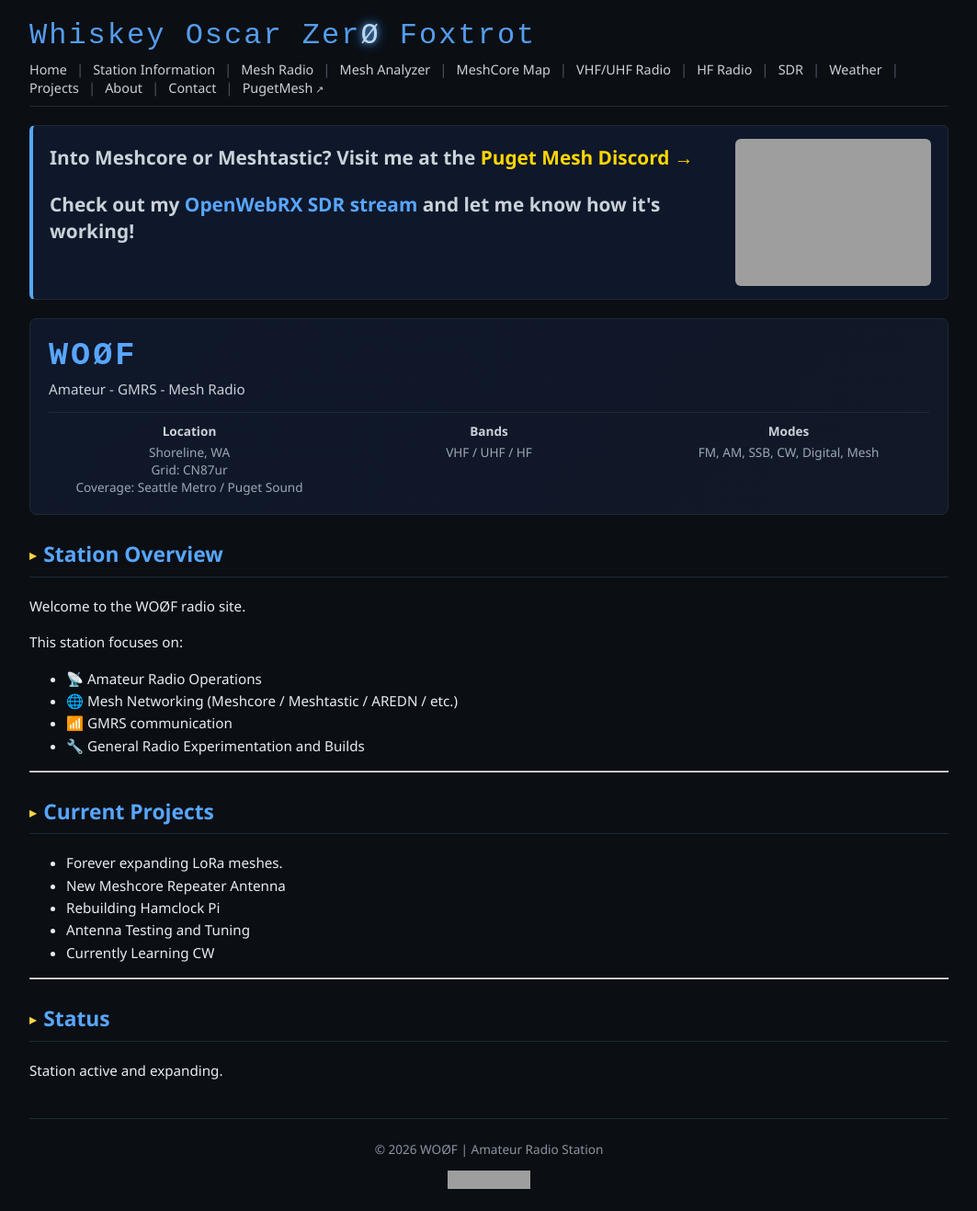
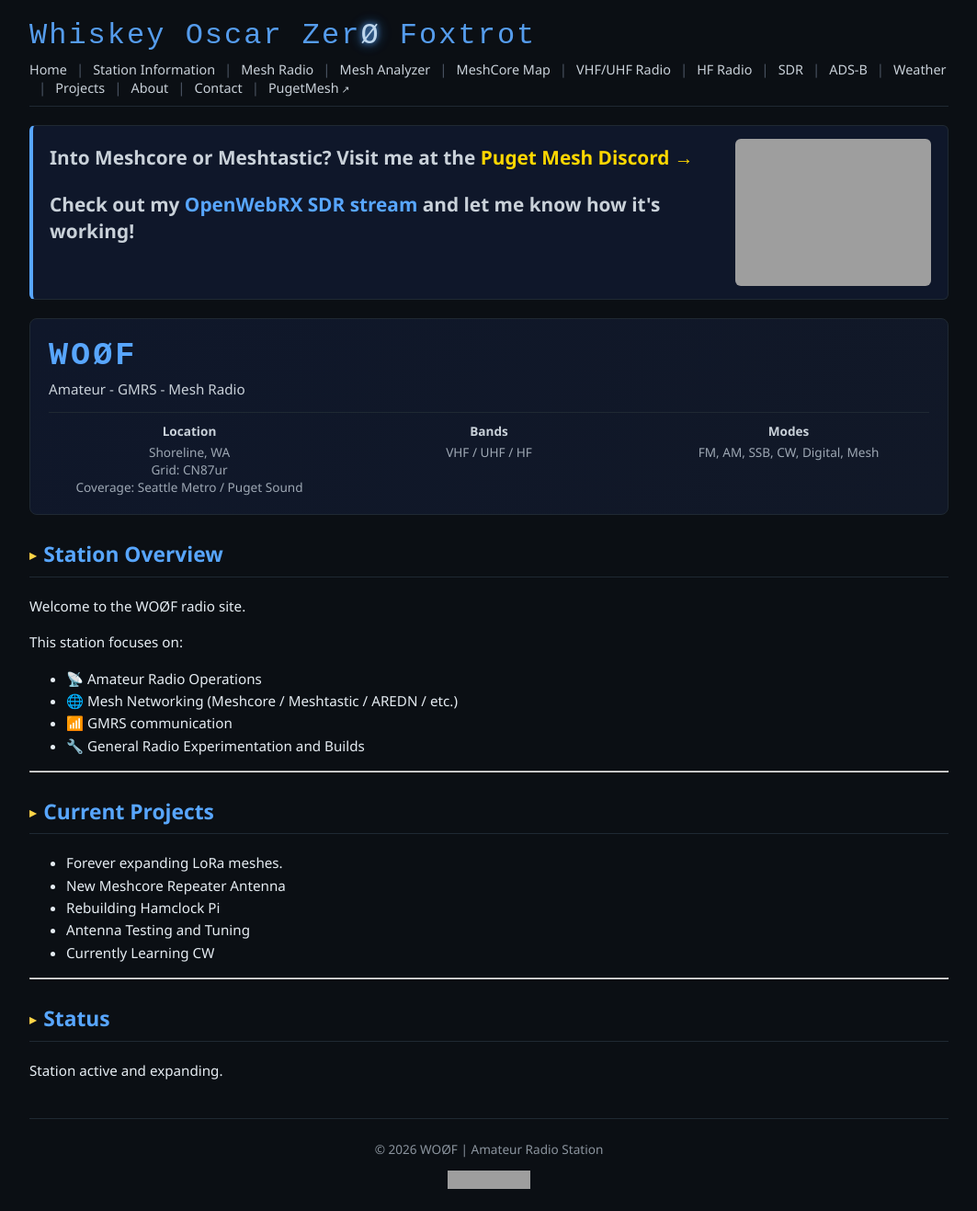
Before and after one commit to Lymitliss/Lymitliss.github.io, a Jekyll site: the page built from index.md, in a window 1280 px wide. Shown: the whole page at 92% size, without its empty margins (108-1171 px from the left). Built offline with Jekyll 4.4.1, drawn with Linux system fonts in a browser that asks for light colours; grey boxes are pictures that could not be loaded.

Commit message:
Update default.html

```diff
--- a/_layouts/default.html
+++ b/_layouts/default.html
@@ -56,6 +56,8 @@
         <a href="{{ '/hf-radio' | relative_url }}">HF Radio</a>
         <span class="nav-separator">|</span>
         <a href="{{ '/sdr' | relative_url }}">SDR</a>
+        <span class="nav-separator">|</span>
+        <a href="{{ '/adsb' | relative_url }}">ADS-B</a>
         <span class="nav-separator">|</span>
         <a href="{{ '/weather' | relative_url }}">Weather</a>
         <span class="nav-separator">|</span>
```
